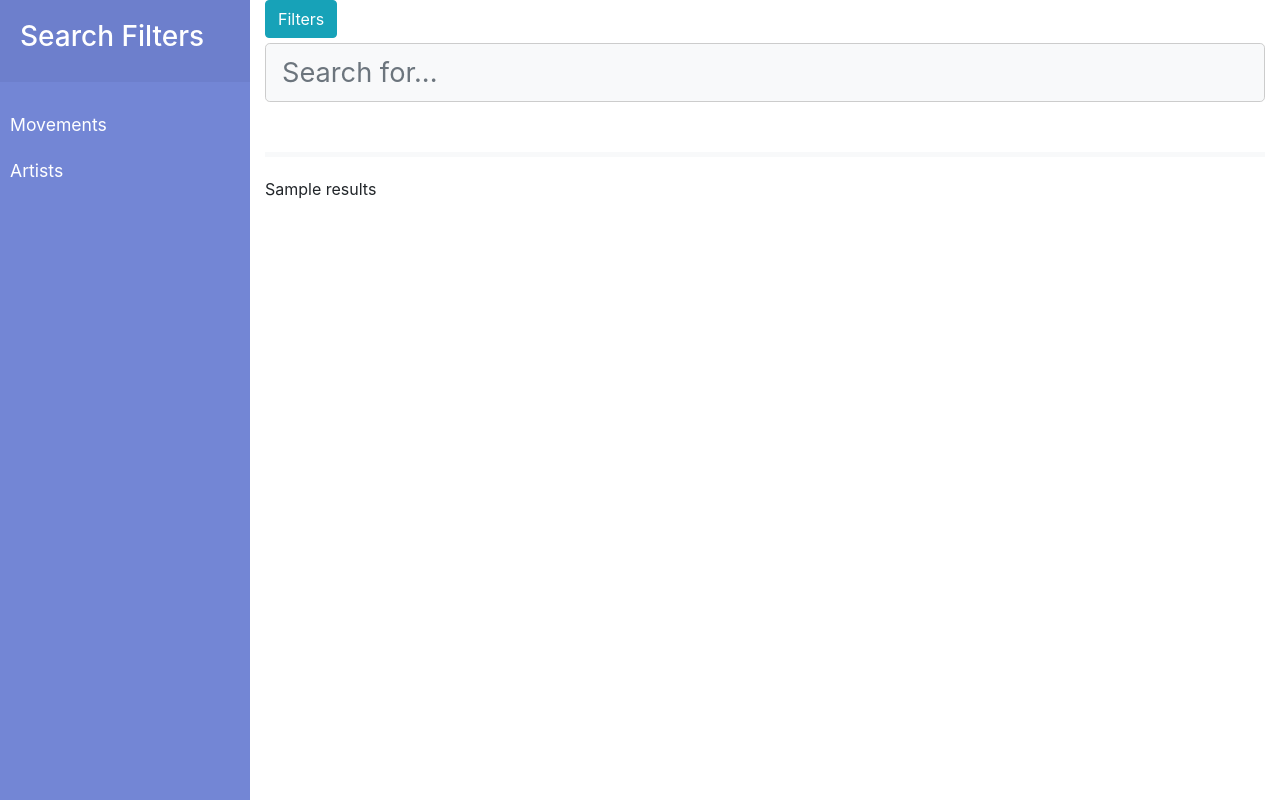
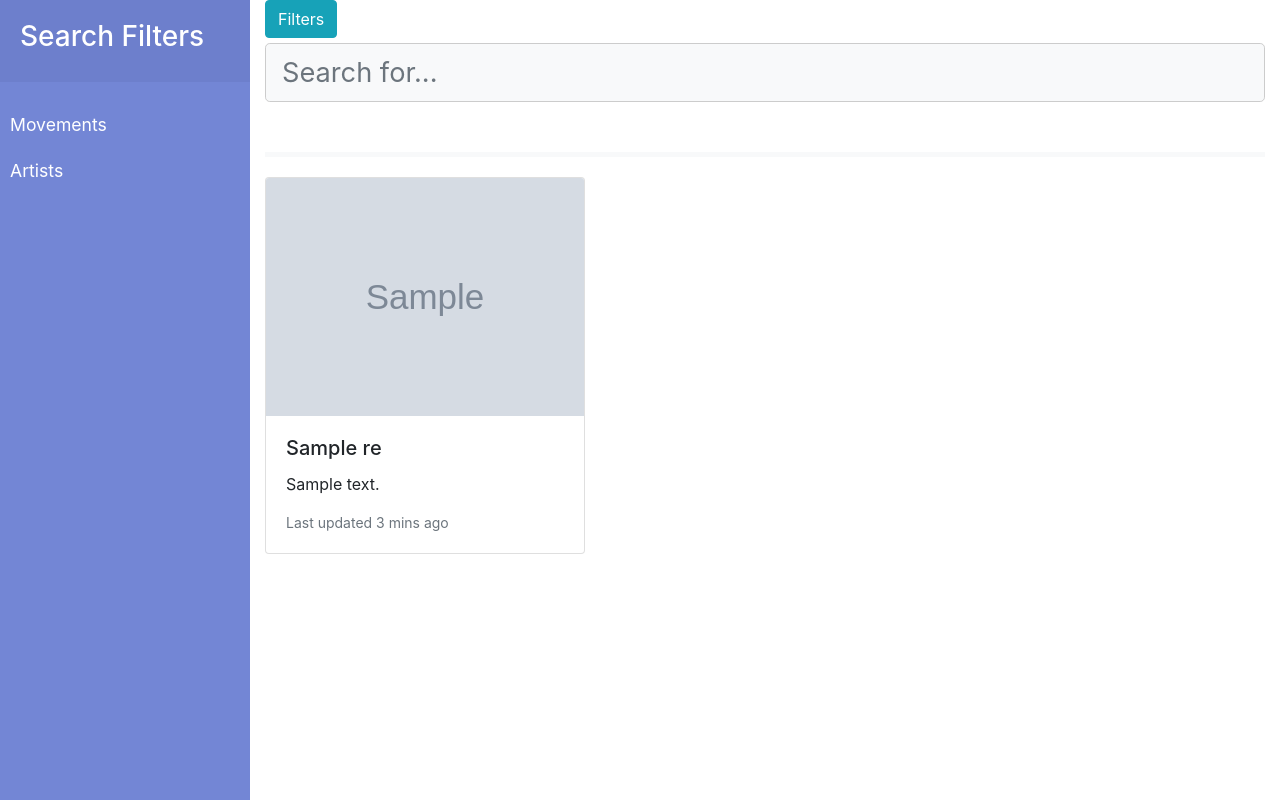
Before and after one commit to alxrusu/WADe_ARK, a Django app: template ark/arkapp/templates/arkapp/index.html in a window 1280 px wide. Shown: the part 109-909 px from the top of the page. Run offline with Django 3.2, Linux system fonts and the light colour scheme; the template is opened without the code that fills it: most values are stand-ins (such as "Sample title", 1, 10 or a date in 2020); grey boxes marked "Sample" are stand-in pictures; some libraries are stand-ins or nearby versions.

Commit message:
cards on main page

```diff
--- a/ark/arkapp/templates/arkapp/index.html
+++ b/ark/arkapp/templates/arkapp/index.html
@@ -102,7 +102,82 @@
 
 
         <div id="results">
-          <p>{{ results }}</p>
+          <!-- <p>{{ results }}</p> -->
+
+            <div class="card-columns">
+              <!-- <div class="card">
+                <img class="card-img-top" src="..." alt="Card image cap">
+                <div class="card-body">
+                  <h5 class="card-title">Card title that wraps to a new line</h5>
+                  <p class="card-text">This is a longer card with supporting text below as a natural lead-in to additional content. This content is a little bit longer.</p>
+                </div>
+              </div> -->
+
+              <!-- <div class="card p-3">
+                <blockquote class="blockquote mb-0 card-body">
+                  <p>Lorem ipsum dolor sit amet, consectetur adipiscing elit. Integer posuere erat a ante.</p>
+                  <footer class="blockquote-footer">
+                    <small class="text-muted">
+                      Someone famous in <cite title="Source Title">Source Title</cite>
+                    </small>
+                  </footer>
+                </blockquote>
+              </div> -->
+
+              {% for res in results %}
+                <div class="card">
+                  <img class="card-img-top" src="{{ res.Picture }}" alt="Card image cap">
+                  <div class="card-body">
+                    <h5 class="card-title">{{ res.Name }}</h5>
+                    <p class="card-text">{{ res.Description }}</p>
+                    <p class="card-text"><small class="text-muted">Last updated 3 mins ago</small></p>
+                  </div>
+                </div>
+              {% endfor %}
+
+              <!-- <div class="card bg-primary text-white text-center p-3">
+                <blockquote class="blockquote mb-0">
+                  <p>Lorem ipsum dolor sit amet, consectetur adipiscing elit. Integer posuere erat.</p>
+                  <footer class="blockquote-footer">
+                    <small>
+                      Someone famous in <cite title="Source Title">Source Title</cite>
+                    </small>
+                  </footer>
+                </blockquote>
+              </div> -->
+
+              <!-- <div class="card text-center">
+                <div class="card-body">
+                  <h5 class="card-title">Card title</h5>
+                  <p class="card-text">This card has supporting text below as a natural lead-in to additional content.</p>
+                  <p class="card-text"><small class="text-muted">Last updated 3 mins ago</small></p>
+                </div>
+              </div> -->
+
+              <!-- <div class="card">
+                <img class="card-img" src="..." alt="Card image">
+              </div>
+              <div class="card p-3 text-right">
+                <blockquote class="blockquote mb-0">
+                  <p>Lorem ipsum dolor sit amet, consectetur adipiscing elit. Integer posuere erat a ante.</p>
+                  <footer class="blockquote-footer">
+                    <small class="text-muted">
+                      Someone famous in <cite title="Source Title">Source Title</cite>
+                    </small>
+                  </footer>
+                </blockquote>
+              </div> -->
+
+              <!-- <div class="card">
+                <div class="card-body">
+                  <h5 class="card-title">Card title</h5>
+                  <p class="card-text">This is a wider card with supporting text below as a natural lead-in to additional content. This card has even longer content than the first to show that equal height action.</p>
+                  <p class="card-text"><small class="text-muted">Last updated 3 mins ago</small></p>
+                </div>
+              </div> -->
+
+            </div>
+
         </div>
 
 
--- a/ark/arkapp/views.py
+++ b/ark/arkapp/views.py
@@ -14,5 +14,5 @@ def index(request):
     if request.method == "POST":
         if 'search' in request.POST:
             r = sparql_service.search_artists(request.POST['search'])
-            context["results"] = str(r)
+            context["results"] = r
     return render(request, 'arkapp/index.html', context)
```
Also changed, not shown: 1 other file.
